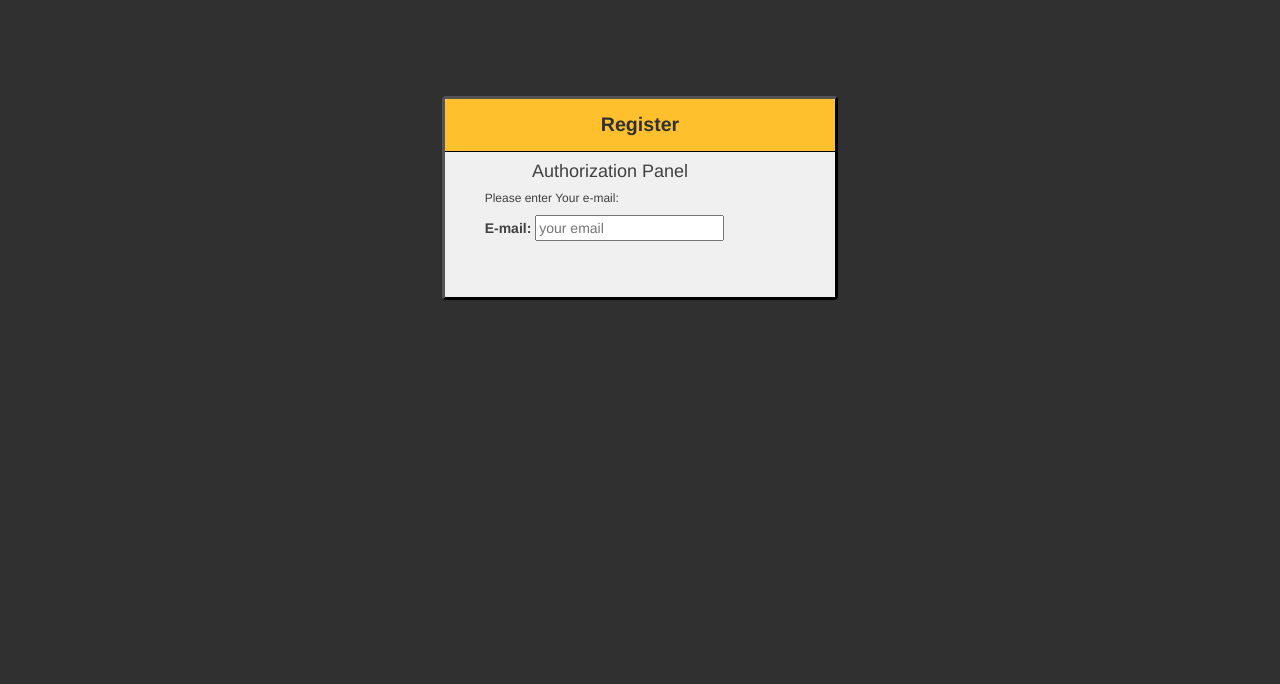
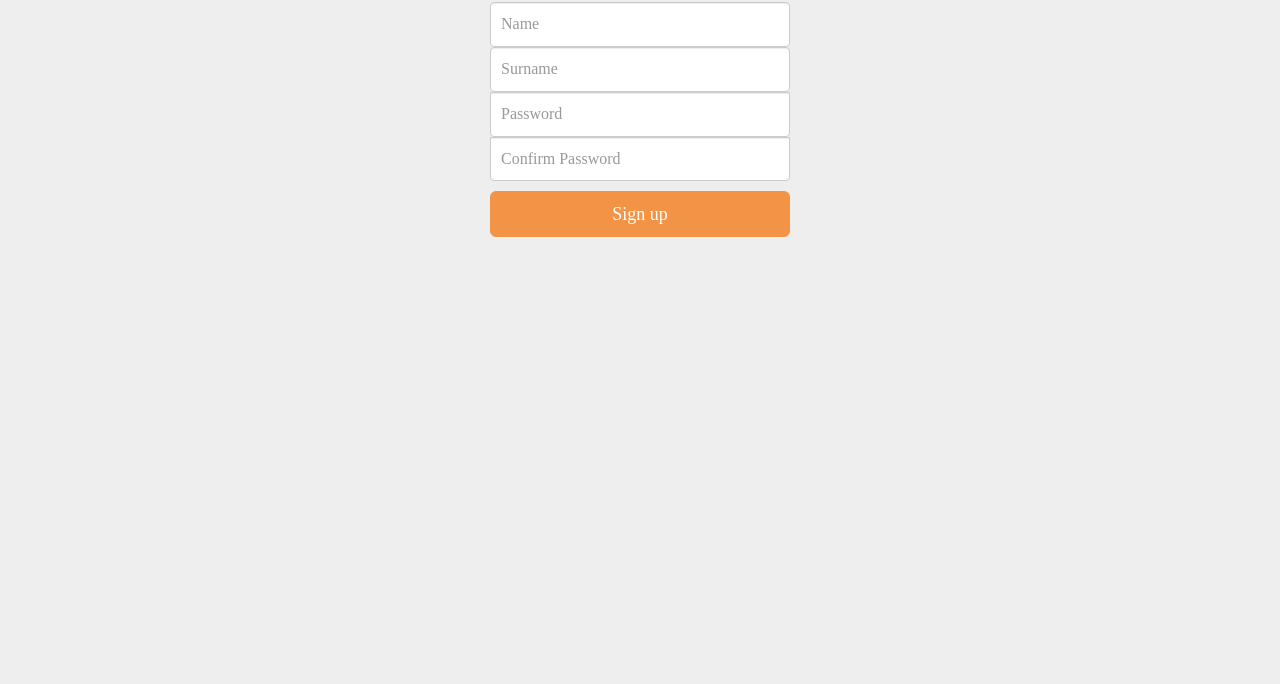
Before and after one commit to nokia-wroclaw/innovativeproject-devops-mobile-alarm, a plain HTML site: page apps/webapp/templates/register.html in a window 1280 px wide. Shown: the part 116-800 px from the top of the page. Drawn offline with Linux system fonts and the light colour scheme; files that its build step writes are made by us from their sources; a web font is replaced by a local one.

Commit message:
Updated the register template

```diff
--- a/apps/webapp/static/css/signin.css
+++ b/apps/webapp/static/css/signin.css
@@ -41,11 +41,11 @@ h2 {
   border-bottom-left-radius: 0;
 }
 .form-signin input[type="password"] {
-  margin-bottom: 10px;
   border-top-left-radius: 0;
   border-top-right-radius: 0;
 }
 .btn {
+    margin-top: 10px;
     background-color: #f29346;
     border-color: #f29346
 }
--- a/apps/webapp/templates/register.html
+++ b/apps/webapp/templates/register.html
@@ -1,27 +1,47 @@
-<html>
-    <head>
-        <title>Mobile phone DevOps alarm delivery</title>
-        <meta charset="UTF-8">
-        <link rel="stylesheet" href="css/bootstrap.css">
-    </head>
-    <body class="bg-primary">
-     <p class="well">DevOps</p>
-        <div class="row">
-            <div class="col-sm-4 col-sm-offset-4 col-xs-8 col-xs-offset-2
-                col-lg-4 col-lg-offset-4 col-md-4 col-md-offset-4 col-xl-4 col-xl-offset-4">
-                <div class="panel panel-primary">
-                    <div class="panel-heading">
-                      <h3 class="panel-title" align="center">Register</h3>
-                    </div>
-                    <div class="panel-body" >
-                        <form action="hello.html" method="post">
-                            <h4 align="center">Authorization Panel</h4>
-                            <h6>Please enter Your e-mail:</h6>
-                            <label for="security">E-mail:</label>
-                            <input name="security" id="email" type="email" placeholder="your email" required>
-                    </div>
-                </div>
-            </div>
-        </div>
-    </body>
+<!DOCTYPE html>
+<html lang="en">
+  <head>
+    <meta charset="utf-8">
+    <meta http-equiv="X-UA-Compatible" content="IE=edge">
+    <meta name="viewport" content="width=device-width, initial-scale=1">
+    <!-- The above 3 meta tags *must* come first in the head; any other head content must come *after* these tags -->
+    <meta name="description" content="">
+    <meta name="author" content="">
+
+    <!-- FONT
+    –––––––––––––––––––––––––––––––––––––––––––––––––– -->
+    <link href="https://fonts.googleapis.com/css?family=Eczar" rel="stylesheet">
+
+    <!-- Bootstrap core CSS -->
+    <link href="../static/css/bootstrap.min.css" rel="stylesheet">
+
+    <!-- Custom styles for this template -->
+    <link href="../static/css/signin.css" rel="stylesheet">
+
+    <!-- Just for debugging purposes. Don't actually copy these 2 lines! -->
+    <!--[if lt IE 9]><script src="../../assets/js/ie8-responsive-file-warning.js"></script><![endif]-->
+    <script src="../static/js/ie-emulation-modes-warning.js"></script>
+
+  </head>
+
+  <body>
+
+    <div class="container">
+
+      <form class="form-signin" action="" method="post" name="signup" onsubmit="return validatePassword()">
+        <h2 class="form-signin-heading">Please sign up</h2>
+        <input type="text" name="name" id="name" maxlength="15" class="form-control" placeholder="Name" required>
+        <input type="text" name="surname" id="surname" maxlength="40" class="form-control" placeholder="Surname" required>
+        <input type="password" id="password" name="password" class="form-control" placeholder="Password" required>
+        <input type="password" id="confirmPassword" name="confirmPassword" class="form-control" placeholder="Confirm Password" required>
+
+
+
+
+        <button class="btn btn-lg btn-primary btn-block" type="submit">Sign up</button>
+      </form>
+
+    </div>
+
+  </body>
 </html>
```
